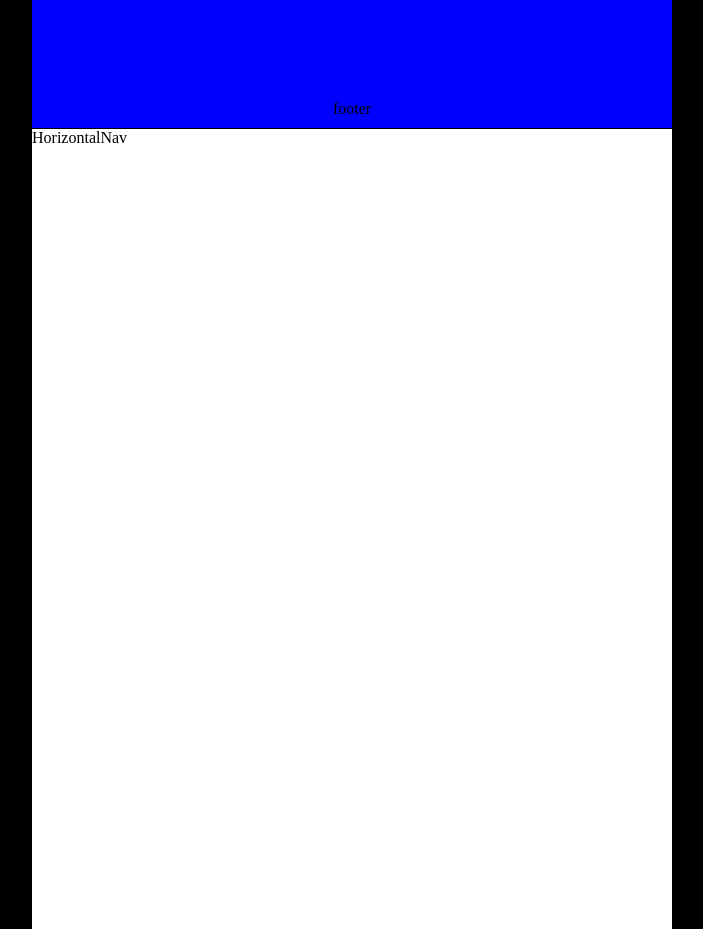
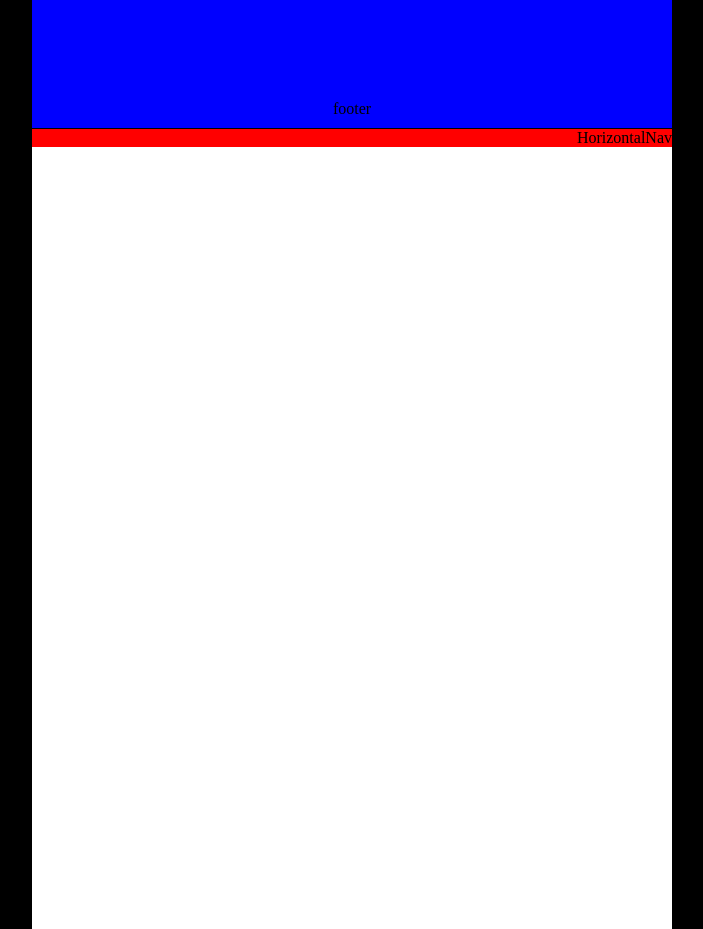
Before and after one commit to MeetYourCreator/reactjs-common-components, a React (Create React App) app: page / in a window 1280 px wide. Shown: the part 7080-8009 px from the top of the page, without its empty margins (288-991 px from the left). Built offline with nearby package versions, Linux system fonts and the light colour scheme.

Commit message:
add onSwipeUp logic

```diff
--- a/src/components/HorizontalNav/HorizontalNav.tsx
+++ b/src/components/HorizontalNav/HorizontalNav.tsx
@@ -1,5 +1,10 @@
-import React from 'react';
+import React, { useState, useCallback, useEffect } from 'react';
+import './styles.css';
 
 export const HorizontalNav = () => {
-  return <div>HorizontalNav</div>;
+  const changeBkgrd = useCallback(() => console.log(window.scrollY), []);
+  useEffect(() => {
+    window.addEventListener('scroll', changeBkgrd);
+  }, [changeBkgrd]);
+  return <div className="horizontalNavContainer">HorizontalNav</div>;
 };
--- /dev/null
+++ b/src/components/HorizontalNav/styles.css
@@ -0,0 +1,8 @@
+.horizontalNavContainer {
+  display: flex;
+  justify-content: flex-end;
+  align-content: flex-end;
+  position: relative;
+
+  background-color: red;
+}
```
